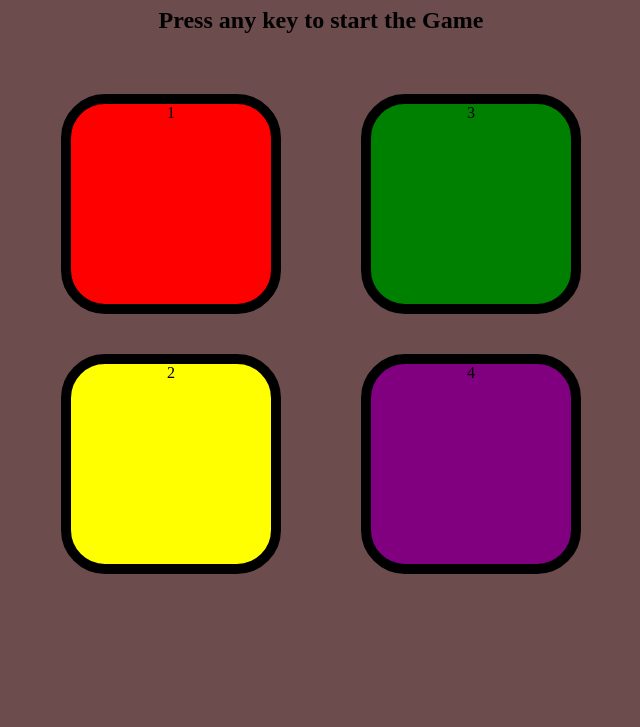
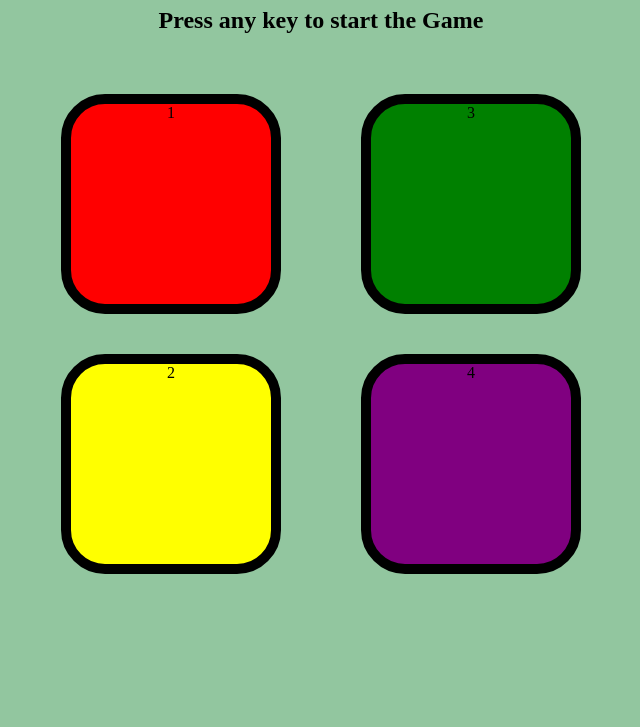
Before and after one commit to its-biplab/simon-says-game, a plain HTML site: page index.html in a window 1280 px wide. Shown: the part 73-800 px from the top of the page, without its empty margins (319-959 px from the left). Drawn offline with Linux system fonts and the light colour scheme.

Commit message:
Update style.css

```diff
--- a/style.css
+++ b/style.css
@@ -1,6 +1,6 @@
 body{
     text-align: center;
-    background-color: rgb(108, 76, 76);
+    background-color: rgb(146, 198, 159);
 }
 .btn{
     height: 200px;
@@ -37,4 +37,5 @@ body{
 
 .userflash{
     background-color: aqua;
+
 }
```
